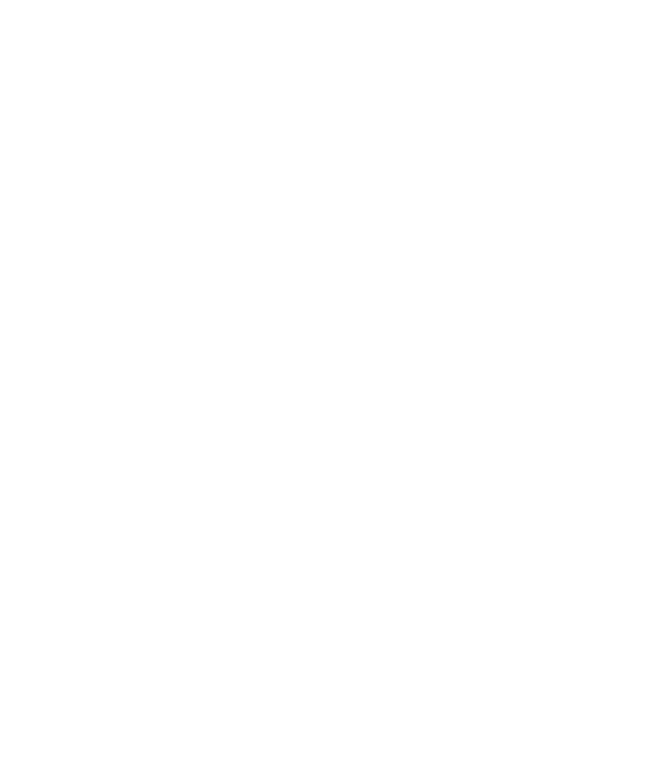
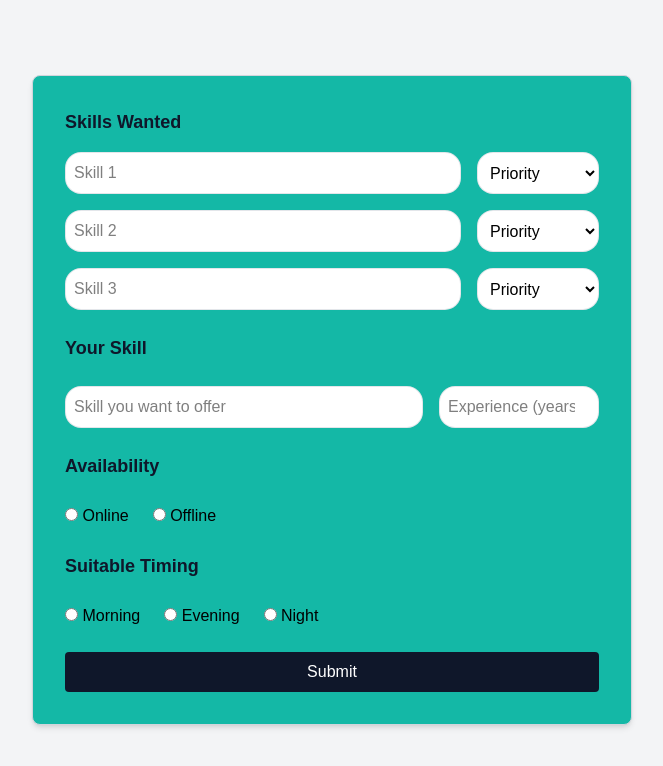
Before and after one commit to Yashita16/skillSwap, a React (Vite) app: page /skills in a window 1280 px wide. Before the commit this address had no page. Shown: the top 766 px of the page, without its empty margins (308-971 px from the left). Built offline with nearby package versions, Linux system fonts and the light colour scheme.

Commit message:
feat: add SkillsPage component and update routing in App

```diff
--- a/src/App.jsx
+++ b/src/App.jsx
@@ -2,6 +2,7 @@
 import { Route, Routes } from 'react-router-dom'
 import Home from './pages/Home'
 import Login from './pages/Login'
+import SkillsPage from './pages/SkillsPage'
 
 const App = () => {
   return (
@@ -9,6 +10,7 @@
       <Routes>
         <Route path="/" element={<Home />} />
         <Route path='/login' element={<Login />}></Route>
+        <Route path='/skills' element={<SkillsPage />}></Route>
       </Routes>
 
     </div>
--- a/src/pages/Login.jsx
+++ b/src/pages/Login.jsx
@@ -15,7 +15,8 @@
     const handleSubmit = async (e) => {
         e.preventDefault()
         setUser(true);
-        navigate('/')
+        if(state==="login") navigate('/');
+        else navigate('/skills')
 
     }
 
@@ -52,7 +53,7 @@
                 <div className="mt-4 text-left text-indigo-500">
                     <button className="text-sm text-secondary" type="reset">Forget password?</button>
                 </div>
-                <button type="submit" className="mt-2 w-full h-11 rounded-full text-white bg-indigo-500 hover:opacity-90 transition-opacity bg-secondary cursor-pointer">
+                <button  type="submit" className="mt-2 w-full h-11 rounded-full text-white bg-indigo-500 hover:opacity-90 transition-opacity bg-secondary cursor-pointer">
                     {state === "login" ? "Login" : "Sign up"}
                 </button>
                 <p onClick={() => setState(prev => prev === "login" ? "register" : "login")} className="text-gray-500 text-sm mt-3 mb-11">{state === "login" ? "Don't have an account?" : "Already have an account?"}
--- /dev/null
+++ b/src/pages/SkillsPage.jsx
@@ -0,0 +1,149 @@
+import React, { useState } from "react";
+import { useAppContext } from "../context/AppContext";
+
+const SkillsPage = () => {
+  const { navigate } = useAppContext()
+  const [skills, setSkills] = useState([
+    { name: "", priority: "" },
+    { name: "", priority: "" },
+    { name: "", priority: "" }
+  ]);
+
+  const [offeredSkill, setOfferedSkill] = useState("");
+  const [experience, setExperience] = useState("");
+  const [availability, setAvailability] = useState("");
+  const [timing, setTiming] = useState("");
+
+  const handleSkillChange = (index, field, value) => {
+    const updated = [...skills];
+    updated[index][field] = value;
+    setSkills(updated);
+  };
+
+  const onSubmitHandler = (e) => {
+    e.preventDefault();
+    navigate('/')
+
+  };
+
+  return (
+    <div className="min-h-screen flex items-center justify-center bg-gray-100">
+
+      <div className="bg-primary border border-gray-300 rounded-lg shadow-md p-8 w-[600px]">
+
+        <form onSubmit={onSubmitHandler} className="flex flex-col gap-6">
+
+
+
+
+          <div className="flex flex-col gap-4">
+            <h2 className="font-semibold text-lg text-secondary">Skills Wanted</h2>
+
+
+            {skills.map((skill, index) => (
+              <div key={index} className="flex gap-4">
+
+                <input
+                  type="text"
+                  placeholder={`Skill ${index + 1}`} required
+                  value={skill.name}
+                  onChange={(e) =>
+                    handleSkillChange(index, "name", e.target.value)
+                  }
+                  className="border p-2 rounded w-full border border-gray-300/60 rounded-2xl bg-white"
+                />
+
+                <select
+                  value={skill.priority}
+                  onChange={(e) =>
+                    handleSkillChange(index, "priority", e.target.value)
+                  }
+                  className="border p-2 rounded w-40 border border-gray-300/60 rounded-2xl bg-white"
+                >
+                  <option value="">Priority</option>
+                  <option value="High">High</option>
+                  <option value="Medium">Medium</option>
+                  <option value="Low">Low</option>
+                </select>
+
+              </div>
+            ))}
+          </div>
+
+          {/* Offered Skill + Experience */}
+
+          <h2 className="font-semibold text-lg text-secondary">Your Skill</h2>
+
+          <div className="flex gap-4">
+            <input
+              type="text"
+              placeholder="Skill you want to offer"
+              value={offeredSkill}
+              onChange={(e) => setOfferedSkill(e.target.value)} required
+              className="border p-2 rounded w-full border border-gray-300/60 rounded-2xl bg-white"
+            />
+
+            <input
+              type="number"
+              placeholder="Experience (years)"
+              value={experience}
+              onChange={(e) => setExperience(e.target.value)} required
+              className="border p-2 rounded w-40 border border-gray-300/60 rounded-2xl bg-white"
+            />
+          </div>
+
+
+          {/* Availability */}
+          <h2 className="font-semibold text-lg text-secondary"> Availability </h2>
+          <div className="flex gap-6 ">
+            <label>
+              <input
+                type="radio"
+                value="Online"
+                checked={availability === "Online"}
+                onChange={(e) => setAvailability(e.target.value)}
+
+              /> Online
+            </label>
+
+            <label>
+              <input
+                type="radio"
+                value="Offline"
+                checked={availability === "Offline"}
+                onChange={(e) => setAvailability(e.target.value)}
+              /> Offline
+            </label>
+          </div>
+
+          {/* Timing */}
+          <h2 className="font-semibold text-lg text-secondary"> Suitable Timing </h2>
+          <div className="flex gap-6">
+            {["Morning", "Evening", "Night"].map((time) => (
+              <label key={time}>
+                <input
+                  type="radio"
+                  value={time}
+                  checked={timing === time}
+                  onChange={(e) => setTiming(e.target.value)} required
+                /> {time}
+              </label>
+            ))}
+          </div>
+
+          {/* Submit */}
+          <button
+            type="submit"
+            className="bg-secondary text-white py-2 rounded cursor-pointer"
+          >
+            Submit
+          </button>
+
+        </form>
+      </div>
+
+    </div>
+  );
+};
+
+export default SkillsPage;
```
